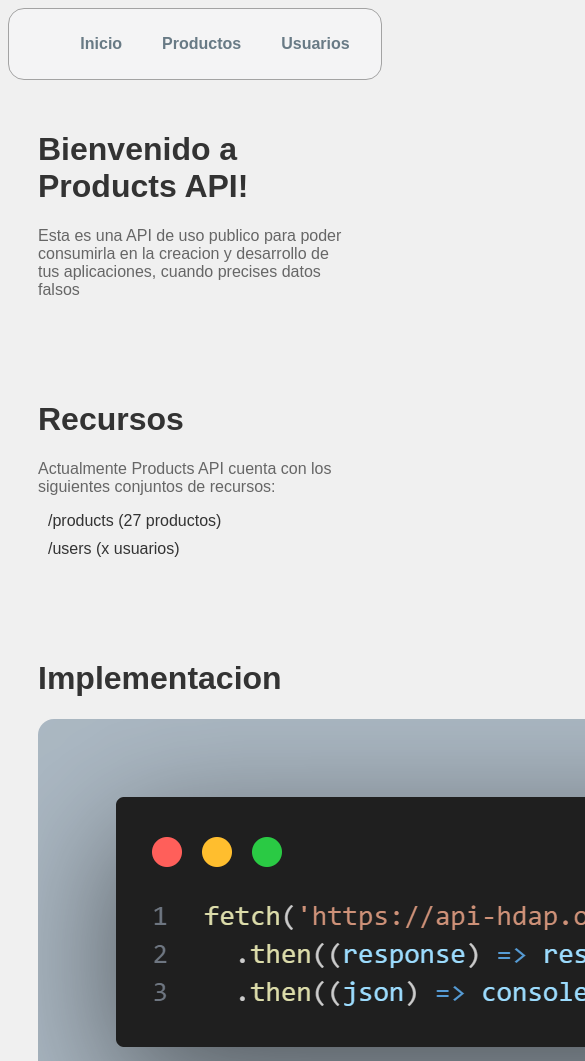
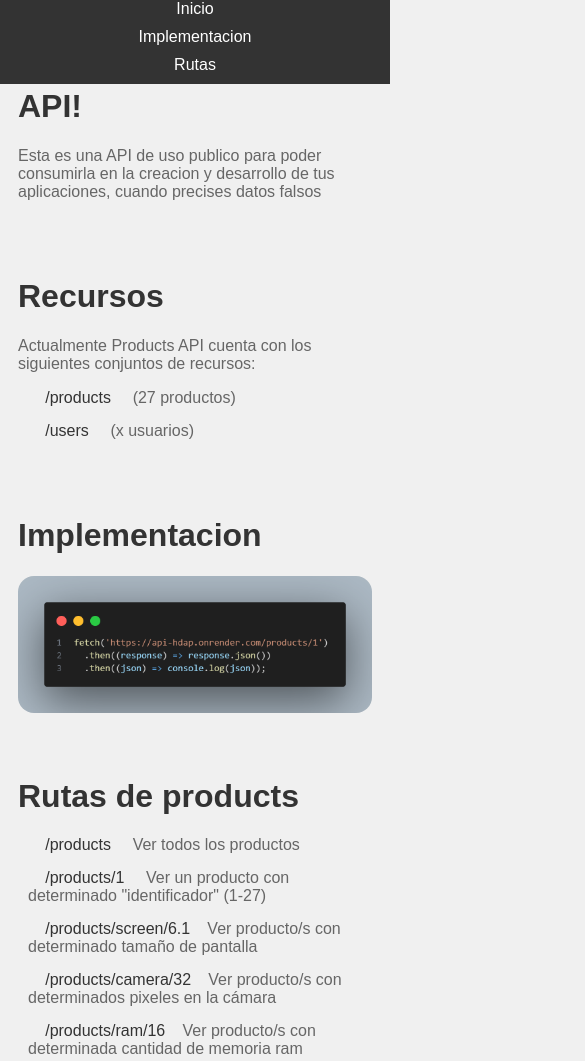
Before and after one commit to Juan191101/api-products, a website: page public/index.html in a window 390 px wide. Shown: the top 1061 px of the page, 585 px wide, since content can reach past the window. Drawn offline with Linux system fonts and the light colour scheme.

Commit message:
algunos cambios de la vista

```diff
--- a/public/index.html
+++ b/public/index.html
@@ -9,13 +9,13 @@
 <body>
     <nav>
         <ul>
-            <li><a href="#">Inicio</a></li>
-            <li><a href="#">Productos</a></li>
-            <li><a href="#">Usuarios</a></li>
+            <li><a href="#inicio">Inicio</a></li>
+            <li><a href="#imp">Implementacion</a></li>
+            <li><a href="#rutas">Rutas</a></li>
         </ul>
     </nav>
-    <div>
-        <h1>Bienvenido a Products API!</h1>
+    <div id="inicio">
+        <h1>Bienvenido a Phone API!</h1>
         <p>Esta es una API de uso publico para poder consumirla en la creacion y
              desarrollo de tus aplicaciones, cuando precises datos falsos
         </p>
@@ -24,19 +24,25 @@
         <h1>Recursos</h1>
         <p>Actualmente Products API cuenta con los siguientes conjuntos de recursos:</p>
         <ul>
-            <li><a href="/products">/products   (27 productos)</a></li>
-            <li><a href="/users">/users   (x usuarios)</a></li>
+            <li><a href="/products">/products   <span>(27 productos)</span></a></li>
+            <li><a href="/users">/users  <span>(x usuarios)</span> </a></li>
         </ul>
     </div>
 
-    <div>
+    <div id="imp">
         <h1>Implementacion</h1>
         <img src="assets/fetch.png" alt="fetch">
     </div>
     <div>
-        <h1>Rutas</h1>
-        <ul>/products</ul>
-        <ul>/users</ul>
+        <h1 id="rutas">Rutas de products</h1>
+        <ul>
+            <li><a href="/products">/products</a>                <span>Ver todos los productos</span></li>
+            <li><a href="/products/1">/products/1</a>            <span>Ver un producto con determinado "identificador" (1-27)</span></li>
+            <li><a href="/products/screen/6.1">/products/screen/6.1</a><span>Ver producto/s con determinado tamaño de pantalla</span></li>
+            <li><a href="/products/camera/32">/products/camera/32</a><span>Ver producto/s con determinados pixeles en la cámara</span></li>
+            <li><a href="/products/ram/16">/products/ram/16</a><span>Ver producto/s con determinada cantidad de memoria ram</span></li>
+        </ul>
+        <p>Los valores finales son demostrativos, puedes intercambiarlos por otros que estén en existencia, recuerda ser preciso con la ruta del atributo "screen".</p>
     </div>
 </body>
 </html>
--- a/public/styles.css
+++ b/public/styles.css
@@ -1,8 +1,7 @@
-/* styles.css */
+/* Estilos base */
 body {
     font-family: Arial, sans-serif;
     background-color: #f0f0f0;
-
 }
 
 h1 {
@@ -13,38 +12,45 @@ p {
     color: #666;
 }
 
-div{
+div {
     margin-bottom: 5px;
-    margin-top: 0px;
+    margin-top: 60px;
     padding: 30px;
 }
-img{
+
+img {
     border-radius: 1em;
-    width: fit-content;
+    max-width: 100%; /* Asegura que las imágenes no desborden en dispositivos pequeños */
 }
 
+/* Estilos para la barra de navegación */
 nav {
-    background-color: #f4f4f5;
-    color: #687a85;
-    padding: 10px 0;
-    border: 1px solid rgb(163, 163, 163);
-    border-radius: 1em;
+    position: fixed;
+    background-color: #333;
+    width: 100%;
+    top: 0;
+    left: 0;
+    z-index: 1000;
+    transition: top 0.3s ease-in-out;
 }
 
 nav ul {
-    list-style: none;
+    list-style-type: none;
+    padding: 0;
+    margin: 0;
     display: flex;
-    justify-content: center;
+    justify-content: space-around;
+    align-items: center;
+    height: 50px;
 }
 
 nav ul li {
-    margin: 0 20px;
+    display: inline;
 }
 
 nav a {
     text-decoration: none;
-    color: #687a85;
-    font-weight: bold;
+    color: white;
 }
 
 div ul {
@@ -53,16 +59,44 @@ div ul {
 }
 
 div ul li {
-    margin-bottom: 10px;
+    margin-bottom: 15px;
 }
 
 /* Estilo para los elementos de lista en la sección de recursos */
 div ul li a {
     text-decoration: none;
     color: #333;
+    margin-left: 5%;
+    transition: color 0.3s; /* Agrega una transición de color suave */
 }
-
+div ul li a:hover {
+    color: #33209e; /* Cambia el color al hacer hover, puedes elegir el color que desees */
+}
 /* Estilo para el texto entre paréntesis */
 div ul li span {
     color: #666;
+    margin-left: 5%;
+    cursor: default;
 }
+/* Configuración global para el desplazamiento suave */
+html {
+    scroll-behavior: smooth;
+}
+
+/* Media query para estilos responsivos */
+@media (max-width: 768px) {
+    div {
+        margin-top: 20px; /* Ajusta el margen superior en dispositivos pequeños */
+        padding: 10px;
+    }
+
+    nav ul {
+        height: auto; /* Cambia la altura para ajustar al contenido en dispositivos pequeños */
+        flex-direction: column; /* Apila los elementos de navegación en dispositivos pequeños */
+    }
+
+    nav ul li {
+        display: block;
+        margin-bottom: 10px;
+    }
+}
```
